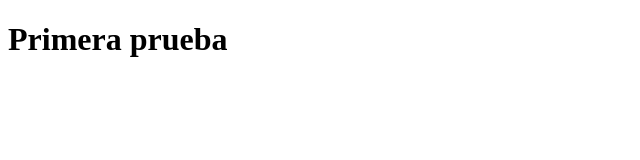
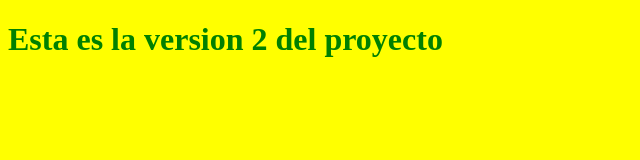
Before and after one commit to asamillan/Pruebas, a plain HTML site: page index.html in a window 1280 px wide. Shown: the whole page, without its empty margins (0-640 px from the left). Drawn offline with Linux system fonts and the light colour scheme.

Commit message:
este es el comienzo de la version 2

```diff
--- /dev/null
+++ b/css/estilos.css
@@ -0,0 +1,13 @@
+body{
+	background-color: yellow;
+	color: red;
+}
+
+h1{
+	color: green;
+}
+
+#contenido{
+	width:  400px;
+	margin:0 auto;
+}
--- a/index.html
+++ b/index.html
@@ -3,8 +3,9 @@
 <head>
 	<meta charset="utf-8">
 	<meta name="viewport" content="width=device-width; user-scalable:no">
+	<link rel="stylesheet" type="text/css" href="css/estilos.css">
 	<title>Primera prueba</title>
-	<h1>Primera prueba</h1>
+	<h1>Esta es la version 2 del proyecto</h1>
 </head>
 <body>
 
```
